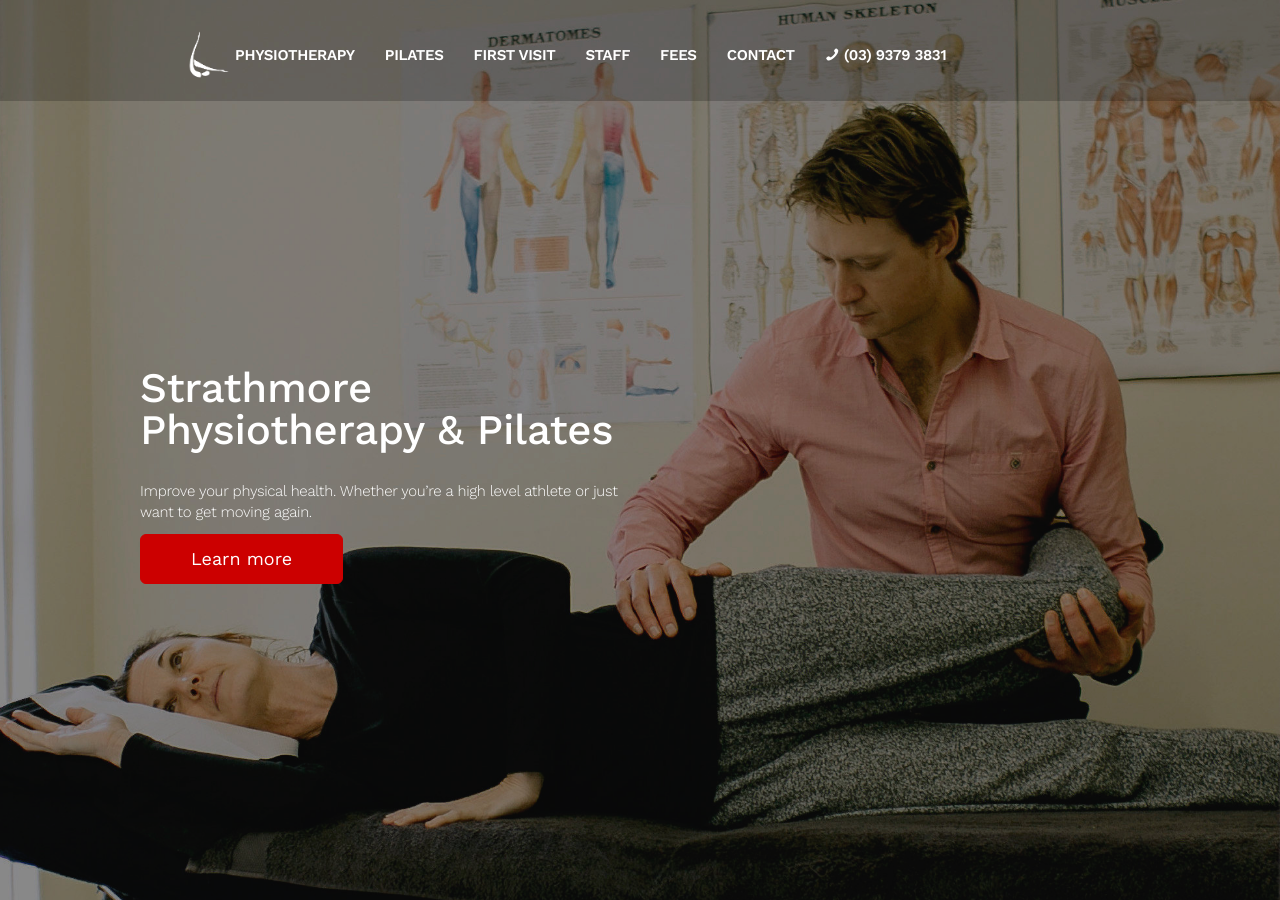
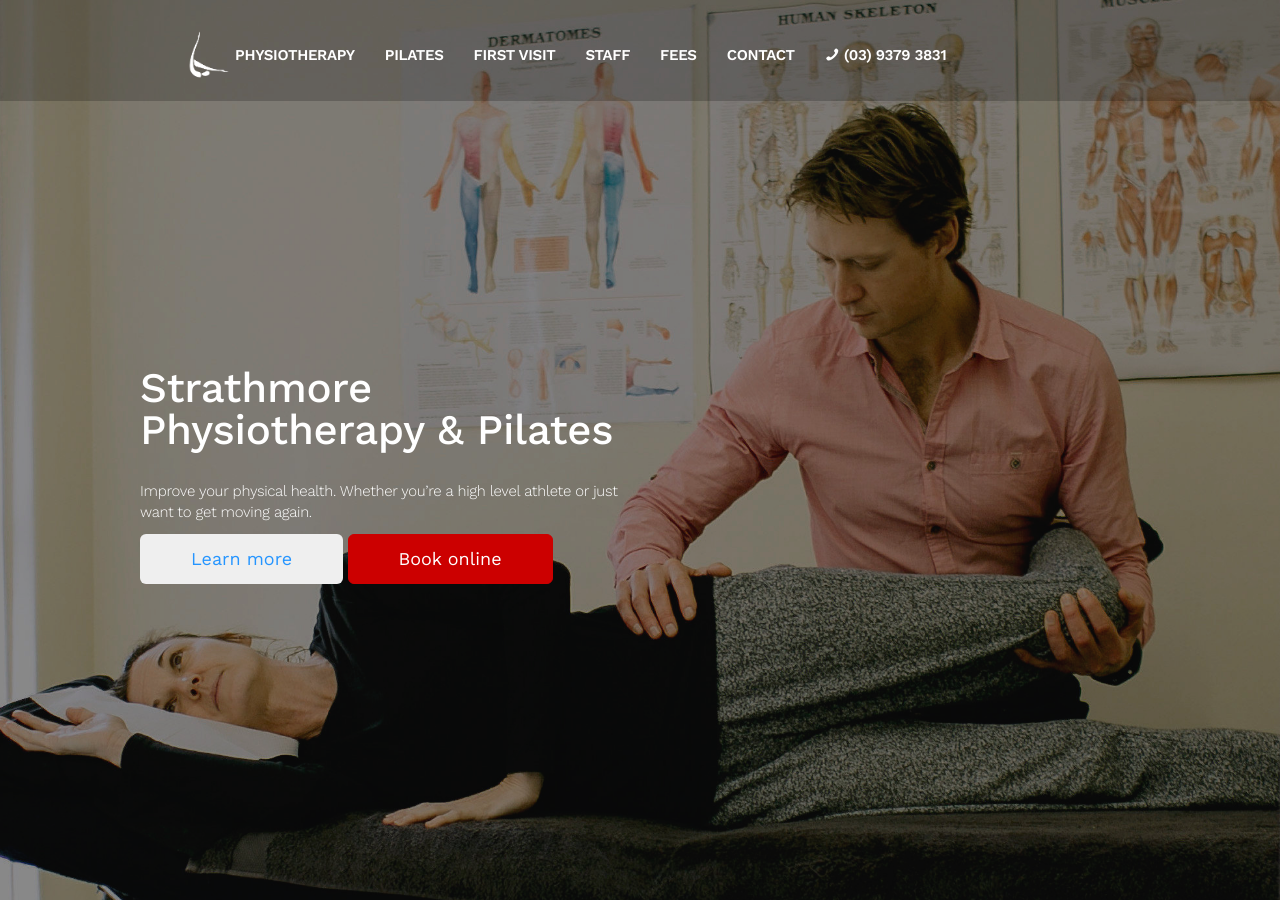
Before and after one commit to etikaj-digital/spp-website, a Jekyll site: the page built from index.md, in a window 1280 px wide and 900 px high. Built offline with Jekyll 4.4.1, drawn with Linux system fonts in a browser that asks for light colours.

Commit message:
Add "book online" button
Added "Book online" button to intro panel.
Moved Contact details to left column in contact panel.
Added Cliniko iframe to right column in contact panel.

```diff
--- a/_layouts/default.html
+++ b/_layouts/default.html
@@ -56,7 +56,7 @@
 
     <div class="navbar-header ">
       <a class="hidden-md hidden-lg" style="color: white; font-weight: bold" href="tel:{{ page.telephone | replace: " ","" | replace: ")","" | replace: "(","" }}"><span class="icon icon-phone">&nbsp;</span>{{ page.telephone }}</a>
-      <button type="button" class="navbar-toggle collapsed"
+      <type="button" class="navbar-toggle collapsed"
               data-target="#stage" data-toggle="stage" data-distance="-250">
         <span class="sr-only">Toggle navigation</span>
         <span class="icon-bar"></span>
@@ -88,7 +88,8 @@
         <div class="col-sm-10 col-md-6">
           <h1 class="block-title m-b-sm">{{ page.title }}</h1>
           <p class="lead m-b-md text-muted">{{ content }}</p>
-          <a href="#about"><button class="btn btn-primary btn-lg">Learn more</button></a>
+          <a href="#about"><button class="btn btn-lg">Learn more</button></a>
+          <a href="#bookonline"><button class="btn btn-primary btn-lg">Book online</button></a>
         </div>
       </div>
     </div>
@@ -323,6 +324,7 @@
 <div id="contact" class="block block-inverse app-footer">
  <div class="container">
     <div class="row">
+      <!-- start left column -->
       <div class="col-sm-5 m-b-md">
         <ul class="list-unstyled list-spaced">
           <li class="text-muted">
@@ -338,8 +340,7 @@
           </li>
           {% endfor %}
         </ul>
-      </div>
-      <div class="col-sm-5 col-sm-offset-1 m-b-md">
+        <br/>
         <ul class="list-unstyled list-spaced">
           <li class="m-b"><h6 class="text-uppercase">Contact</h6></li>
           <li class="text-muted">
@@ -357,15 +358,36 @@
         <br/>
         <div class="google-maps">
            <iframe src="https://www.google.com/maps/embed?pb=!1m18!1m12!1m3!1d3155.370218917076!2d144.91686931531643!3d-37.734457979766844!2m3!1f0!2f0!3f0!3m2!1i1024!2i768!4f13.1!3m3!1m2!1s0x6ad65b78f7d6388b%3A0x8dd52d6d52908d29!2s51+Loeman+St%2C+Strathmore+VIC+3041!5e0!3m2!1sen!2sau!4v1549534148758" width="600" height="450" frameborder="0" style="border:0" allowfullscreen></iframe>        </div>
+        </div>
       </div>
+      <!-- end left column -->
+      <!-- start right column -->
+      <div class="col-sm-5 col-sm-offset-1 m-b-md">
+        <!-- insert Cliniko iframe -->
+        <iframe id='cliniko-98170994' src='https://strathmore-physiotherapy-and-pilates.au2.cliniko.com/bookings?embedded=true' frameborder='0' scrolling='auto' width='100%' height='1000' style='pointer-events: auto;'></iframe>
+        <script type='text/javascript'>
+          window.addEventListener('message', function handleIFrameMessage (e) {
+            var clinikoBookings = document.getElementById('cliniko-98170994');
+            if (typeof e.data !== 'string') return;
+            if (e.data.search('cliniko-bookings-resize') > -1) {
+              var height = Number(e.data.split(':')[1]);
+              clinikoBookings.style.height = height + 'px';
+            }
+            e.data.search('cliniko-bookings-page') > -1 && clinikoBookings.scrollIntoView();
+         });
+        </script>
+      </div>
+      <!-- end right column -->
     </div>
+    <!-- end row -->
     <br/>
     <div class="row">
       <div class="col-sm-12 text-muted">&copy;2019 Strathmore Physiotherapy &amp; Pilates</div>
     </div>
   </div>
+  <!-- end container -->
 </div>
-
+<!-- end contact -->
 {% endif %}
 
 {% endfor %}
```
